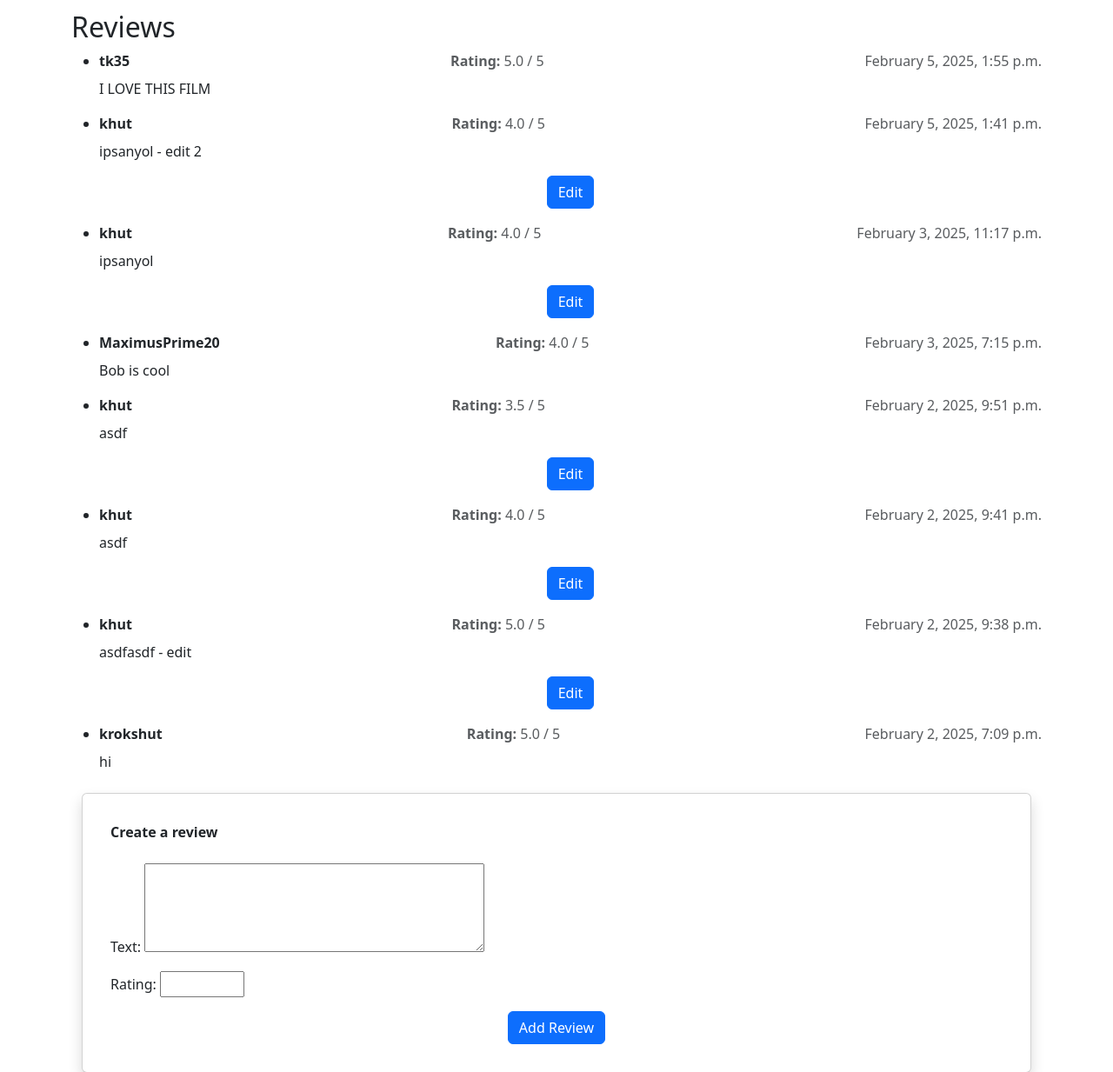
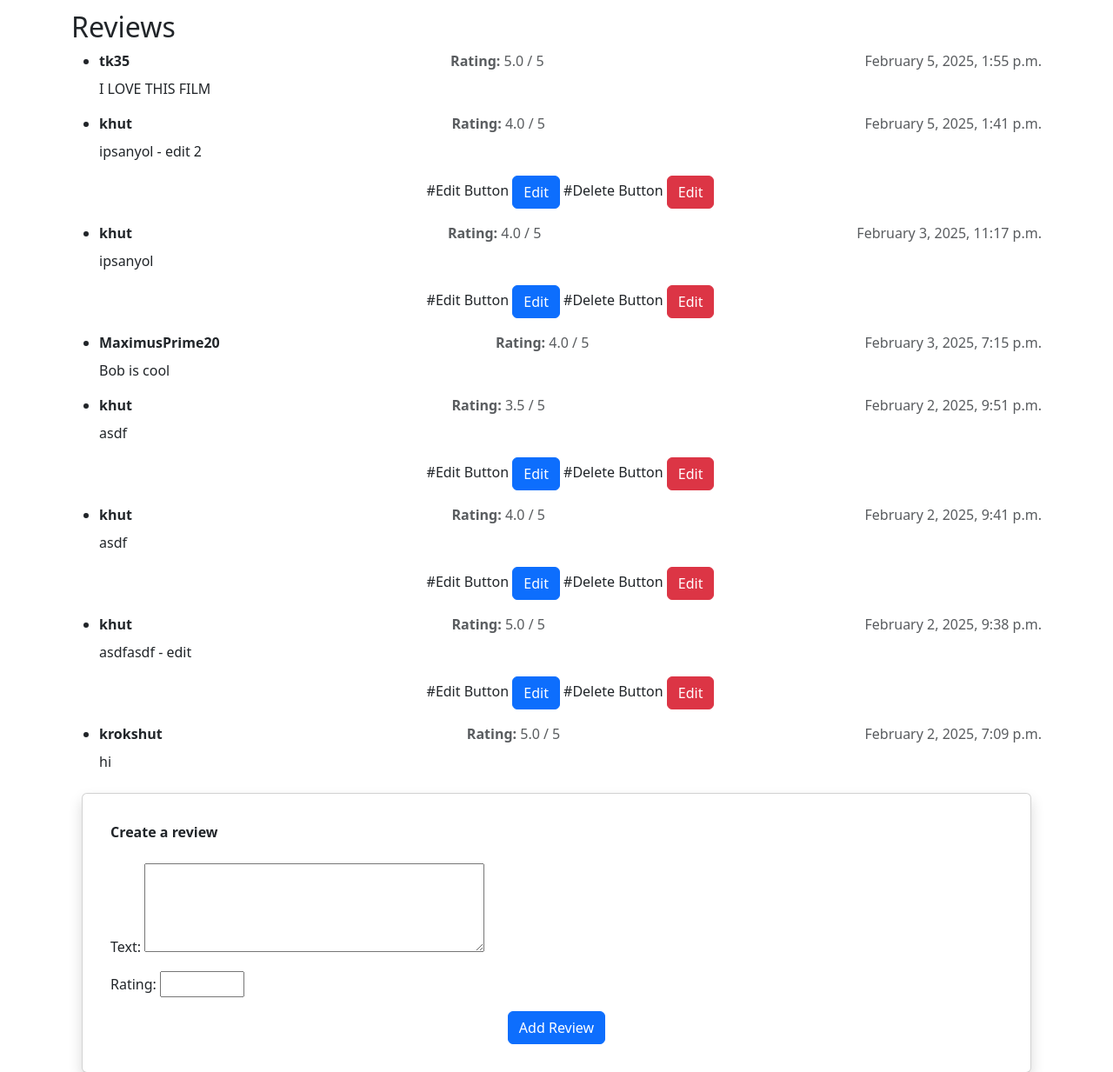
Before and after one commit to Tahsin-Kazi/Movie-Store-Wesley-3, a Django app: page /movies/1/ in a window 1280 px wide. Shown: the part 318-1551 px from the top of the page at 87% size. Run offline with Django 5.2, Linux system fonts and the light colour scheme; a user stored in the database is signed in; data comes from the database, SQL or seed files in the repository; both versions use the stored data as it was after the commit; some libraries are stand-ins or nearby versions.

Commit message:
Add Delete Function
The changes to the code should allow us to delete any review a user posts the similar to how they can edit their reviews.

```diff
--- a/movies/urls.py
+++ b/movies/urls.py
@@ -5,4 +5,5 @@ urlpatterns = [
     path('movies/', views.index, name='movies.index'),
     path('movies/<int:id>/', views.show, name='movies.show'),
     path('reviews/edit/<int:review_id>/', views.edit_review, name='movies.edit_review'),
+    path('reviews/delete/<int:review_id>/', views.delete_review, name='movies.delete_review'),
 ]
--- a/movies/views.py
+++ b/movies/views.py
@@ -50,3 +50,9 @@ def edit_review(request, review_id):
     else:
         form = ReviewForm(instance=review)
         return render(request, 'movies/edit_review.html', {'form': form, 'review': review})
+
+@login_required
+def delete_review(request, review_id):
+    review = get_object_or_404(Review, id=review_id, user=request.user)
+    review.delete()
+    return redirect('movies.show', id=review.movie.id)
--- a/templates/movies/show.html
+++ b/templates/movies/show.html
@@ -33,9 +33,17 @@
             </div>
               <div class="text-center">
                     {% if user == review.user %}
+
+                        #Edit Button
                         <a class="btn btn-primary"
                            href="{%  url 'movies.edit_review' review_id=review.id %}">Edit
                         </a>
+
+                        #Delete Button
+                        <a class="btn btn-danger"
+                           href="{% url 'movies.delete_review' review_id=review_id %}">Edit
+                        </a>
+
                     {% endif %}
               </div>
 
```
Also changed, not shown: db.sqlite3.
